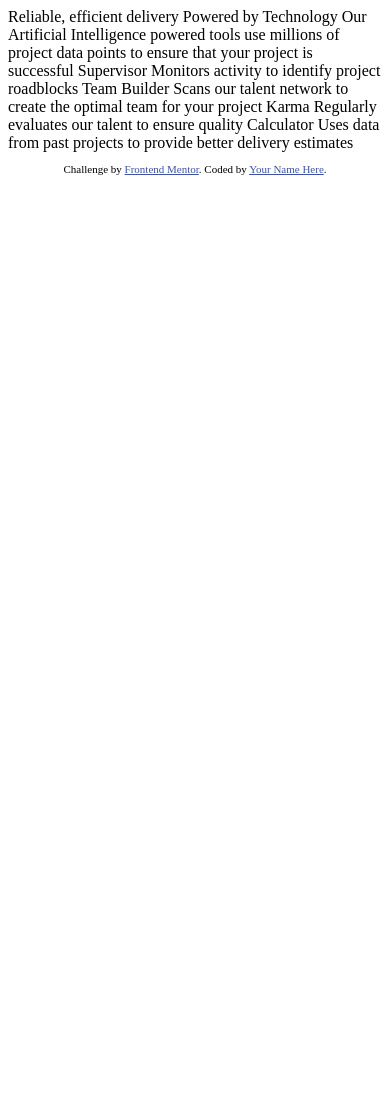
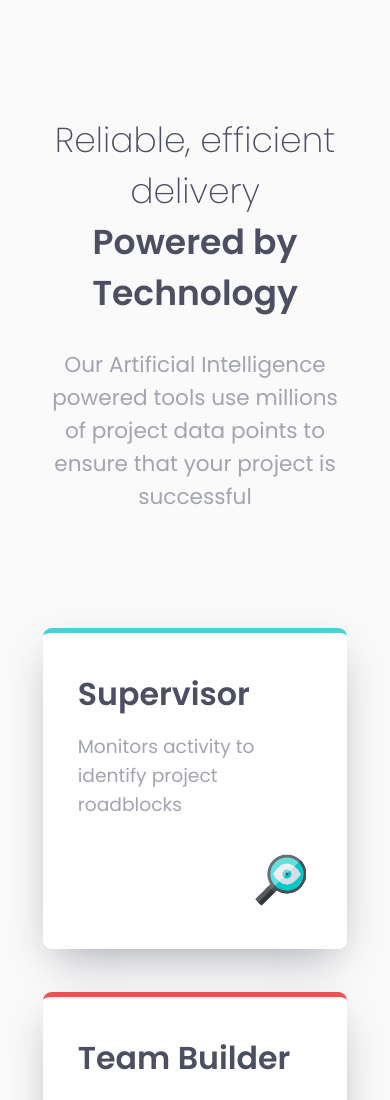
Before and after one commit to HernanChoquo161Dev/FEM-FourCardFeatureSection, a plain HTML site: page index.html in a window 390 px wide. Shown: the top 1100 px of the page. Before the commit the page ends 844 px from the top, so only its background shows below. Drawn offline with Linux system fonts and the light colour scheme.

Commit message:
add solution challenge - CSS

```diff
--- /dev/null
+++ b/css/style.css
@@ -0,0 +1,245 @@
+/*CSS - Variables*/
+:root {
+  --color-red: hsl(0, 78%, 62%);
+  --color-green: hsl(180, 62%, 55%);
+  --color-orange: hsl(34, 97%, 64%);
+  --color-blue: hsl(212, 86%, 64%);
+
+  --color-text-one: hsl(234, 12%, 34%);
+  --color-text-two: hsl(229, 6%, 66%);
+  --color-text-three: hsl(0, 0%, 98%);
+}
+/*CSS - Normalize*/
+*,
+*::before,
+*::after {
+  margin: 0;
+  padding: 0;
+  box-sizing: border-box;
+}
+/*CSS - Reusable code*/
+.flex-center {
+  display: flex;
+  justify-content: center;
+  align-items: center;
+}
+/*CSS - root*/
+html {
+  font-size: 62.5%;
+}
+/*CSS - Container page*/
+body {
+  background-color: var(--color-text-three);
+  font-family: "Poppins", sans-serif;
+}
+/**/
+.main-page {
+  position: relative;
+  top: 50vh;
+  left: 50vw;
+  transform: translate(-50%, -50%);
+
+  padding: 0 2rem;
+}
+/**/
+.four-card-feature {
+  width: 100%;
+  max-width: 110rem;
+
+  margin: auto;
+
+  display: flex;
+  flex-direction: column;
+}
+/**/
+.four-card-feature__box-text {
+  text-align: center;
+  color: var(--color-text-one);
+
+  margin-bottom: 5rem;
+}
+.four-card-feature__title {
+  margin-bottom: 2rem;
+}
+.four-card-feature__title-normal {
+  display: block;
+  font-size: 2.6rem;
+  font-weight: 200;
+}
+.four-card-feature__title-bold {
+  display: block;
+  font-size: 2.6rem;
+  font-weight: 600;
+}
+.four-card-feature__text {
+  color: var(--color-text-two);
+  font-size: 1.4rem;
+  font-weight: 500;
+
+  max-width: 51rem;
+  margin: auto;
+}
+/**/
+.four-card-feature__box-card {
+  display: flex;
+  justify-content: center;
+  align-self: center;
+}
+/**/
+.four-card-feature__section-card {
+  display: flex;
+  flex-direction: column;
+  justify-content: center;
+  align-items: center;
+}
+.four-card-feature__section-card--margin {
+  margin: 0 2.4rem;
+}
+/**/
+.card {
+  background-color: #ffffff;
+
+  max-width: 30rem;
+  padding: 2.6rem 3rem;
+  border-radius: 0.6rem;
+
+  box-shadow: 0 1.2rem 3rem -12px var(--color-text-two);
+}
+.card--red {
+  border-top: 0.4rem solid var(--color-red);
+}
+.card--green {
+  border-top: 0.4rem solid var(--color-green);
+}
+.card--blue {
+  border-top: 0.4rem solid var(--color-blue);
+}
+.card--orange {
+  border-top: 0.4rem solid var(--color-orange);
+}
+.car--margin {
+  margin-bottom: 3rem;
+}
+.card__tittle {
+  color: var(--color-text-one);
+  font-size: 1.8rem;
+  font-size: 600;
+
+  margin-bottom: 1rem;
+}
+.card__text {
+  color: var(--color-text-two);
+  font-size: 1.1rem;
+  font-weight: 500;
+
+  padding-right: 2rem;
+  margin-bottom: 3rem;
+}
+.card__img {
+  float: right;
+  transform: scale(0.8);
+}
+@media screen and (max-width: 1024px) {
+  html {
+    font-size: 54%;
+  }
+}
+@media screen and (max-width: 900px) {
+  html {
+    font-size: 50%;
+  }
+}
+@media screen and (max-width: 820px) {
+  html {
+    font-size: 46%;
+  }
+}
+@media screen and (max-width: 768px) {
+  html {
+    font-size: 72%;
+  }
+  /**/
+  .main-page {
+    top: 0;
+    left: 0;
+    transform: translate(0, 0);
+
+    padding: 8rem 0;
+  }
+  /**/
+  .four-card-feature {
+    padding: 0 3rem;
+  }
+  /**/
+  .four-card-feature__box-text {
+    margin-bottom: 8rem;
+  }
+  .four-card-feature__title-normal {
+    font-size: 2.4rem;
+  }
+  .four-card-feature__title-bold {
+    font-size: 2.4rem;
+  }
+  .four-card-feature__text {
+    max-width: 35rem;
+  }
+  /**/
+  .four-card-feature__box-card {
+    flex-direction: column;
+  }
+  .four-card-feature__section-card--margin {
+    margin: 0;
+  }
+
+  .four-card-feature__text {
+    padding: 0;
+    width: 100%;
+
+    font-size: 1.5rem;
+  }
+  /**/
+  .card {
+    max-width: 35rem;
+    width: 100%;
+    padding: 2.6rem 0;
+  }
+  .card__tittle {
+    padding: 0 2.4rem;
+
+    font-size: 2.2rem;
+  }
+  .card__text {
+    padding: 0 2.4rem;
+    margin-bottom: 2rem;
+
+    font-size: 1.3rem;
+  }
+  .card__img {
+    padding-right: 2.6rem;
+  }
+}
+@media screen and (max-width: 540px) {
+  html {
+    font-size: 90%;
+  }
+}
+@media screen and (max-width: 380px) {
+  html {
+    font-size: 66%;
+  }
+}
+@media screen and (max-width: 360px) {
+  html {
+    font-size: 62.5%;
+  }
+}
+@media screen and (max-width: 320px) {
+  html {
+    font-size: 54%;
+  }
+}
+@media screen and (max-width: 280px) {
+  html {
+    font-size: 48%;
+  }
+}
--- a/index.html
+++ b/index.html
@@ -8,38 +8,62 @@
 
   <title>Frontend Mentor | Four card feature section</title>
 
-  <!-- Feel free to remove these styles or customise in your own stylesheet 👍 -->
-  <style>
-    .attribution { font-size: 11px; text-align: center; }
-    .attribution a { color: hsl(228, 45%, 44%); }
-  </style>
+  <link rel="preconnect" href="https://fonts.googleapis.com">
+  <link rel="preconnect" href="https://fonts.gstatic.com" crossorigin>
+  <link href="https://fonts.googleapis.com/css2?family=Poppins:wght@200;400;600&display=swap" rel="stylesheet">
+
+  <link rel="stylesheet" href="./css/style.css">
 </head>
 <body>
-
-  Reliable, efficient delivery
-  Powered by Technology
-
-  Our Artificial Intelligence powered tools use millions of project data points
-  to ensure that your project is successful
-
-  Supervisor
-  Monitors activity to identify project roadblocks
-
-  Team Builder
-  Scans our talent network to create the optimal team for your project
-
-  Karma
-  Regularly evaluates our talent to ensure quality
-
-  Calculator
-  Uses data from past projects to provide better delivery estimates
-
-
-  <footer>
-    <p class="attribution">
-      Challenge by <a href="https://www.frontendmentor.io?ref=challenge" target="_blank">Frontend Mentor</a>.
-      Coded by <a href="#">Your Name Here</a>.
-    </p>
-  </footer>
+  <!--Main page-->
+  <main class="main-page">
+    <!--Component-->
+    <div class="four-card-feature">
+      <!--First Element-->
+      <div class="four-card-feature__box-text">
+        <h1 class="four-card-feature__title">
+          <span class="four-card-feature__title-normal">Reliable, efficient delivery</span>
+          <span class="four-card-feature__title-bold">Powered by Technology</span>
+        </h1>
+        <p class="four-card-feature__text">Our Artificial Intelligence powered tools use millions of project data points to ensure that your project is successful</p>
+      </div>
+      <!--Secont Element-->
+      <div class="four-card-feature__box-card">
+        <!--First Section card-->
+        <div class="four-card-feature__section-card">
+          <!--Block-->
+          <div class="card card--green car--margin">
+            <h1 class="card__tittle">Supervisor</h1>
+            <p class="card__text">Monitors activity to identify project roadblocks</p>
+            <img src="./images/icon-supervisor.svg" alt="supervisor-image" class="card__img">
+          </div>
+        </div>
+        <!--Second Section card-->
+        <div class="four-card-feature__section-card four-card-feature__section-card--margin">
+          <!--Block-->
+          <div class="card card--red car--margin">
+            <h1 class="card__tittle">Team Builder</h1>
+            <p class="card__text">Scans our talent network to create the optimal team for your project</p>
+            <img src="./images/icon-team-builder.svg" alt="builder-image" class="card__img">
+          </div>
+          <!--Block-->
+          <div class="card card--orange car--margin">
+            <h1 class="card__tittle">Karma</h1>
+            <p class="card__text">Regularly evaluates our talent to ensure quality</p>
+            <img src="./images/icon-karma.svg" alt="karma-image" class="card__img">
+          </div>
+        </div>
+        <!--Third Section card-->
+        <div class="four-card-feature__section-card">
+          <!--Block-->
+          <div class="card card--blue">
+            <h1 class="card__tittle">Calculator</h1>
+            <p class="card__text">Uses data from past projects to provide better delivery estimates</p>
+            <img src="./images/icon-calculator.svg" alt="calculator-image" class="card__img">
+          </div>
+        </div>
+      </div>
+    </div>
+  </main>
 </body>
 </html>
```
